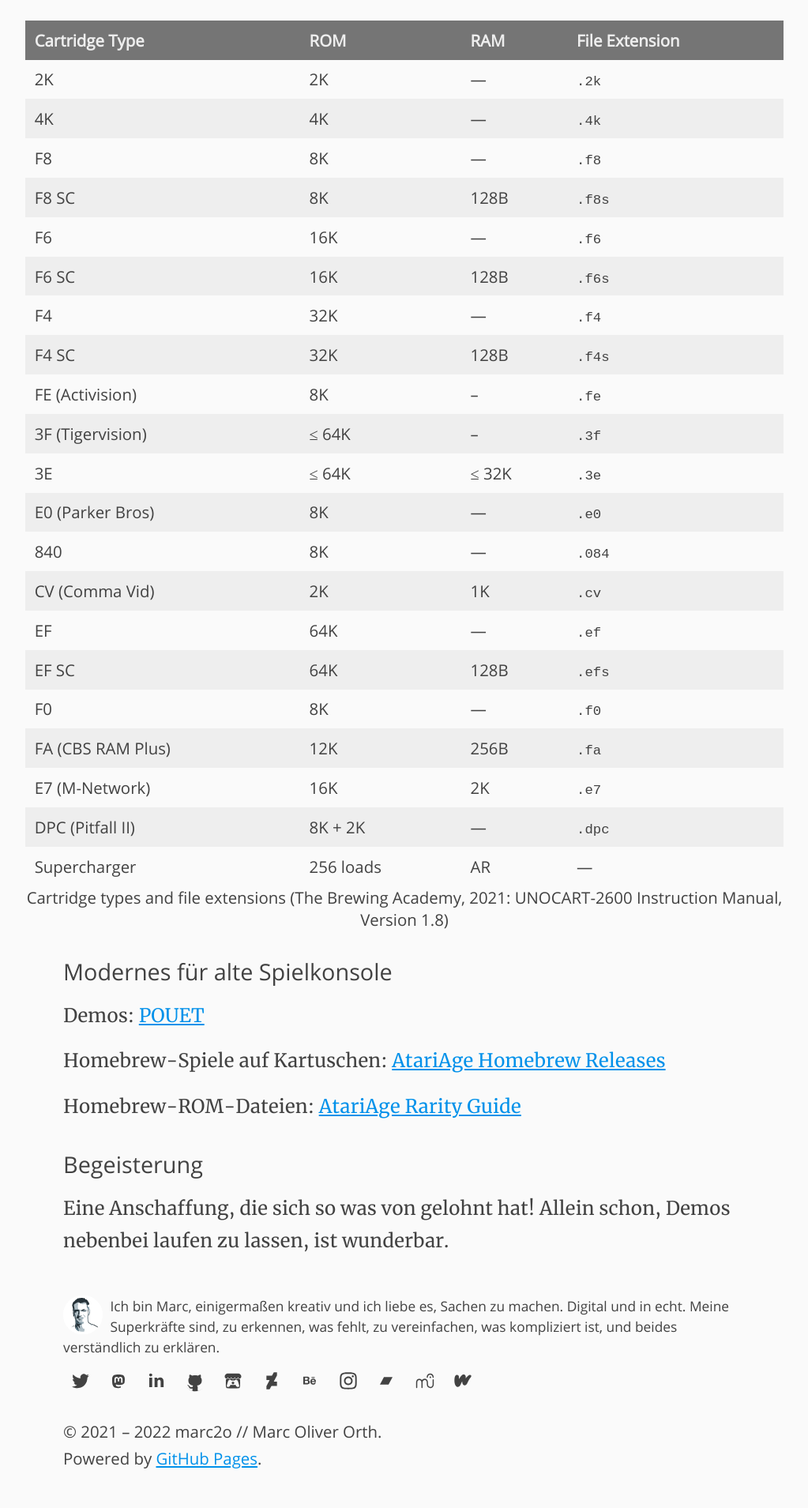
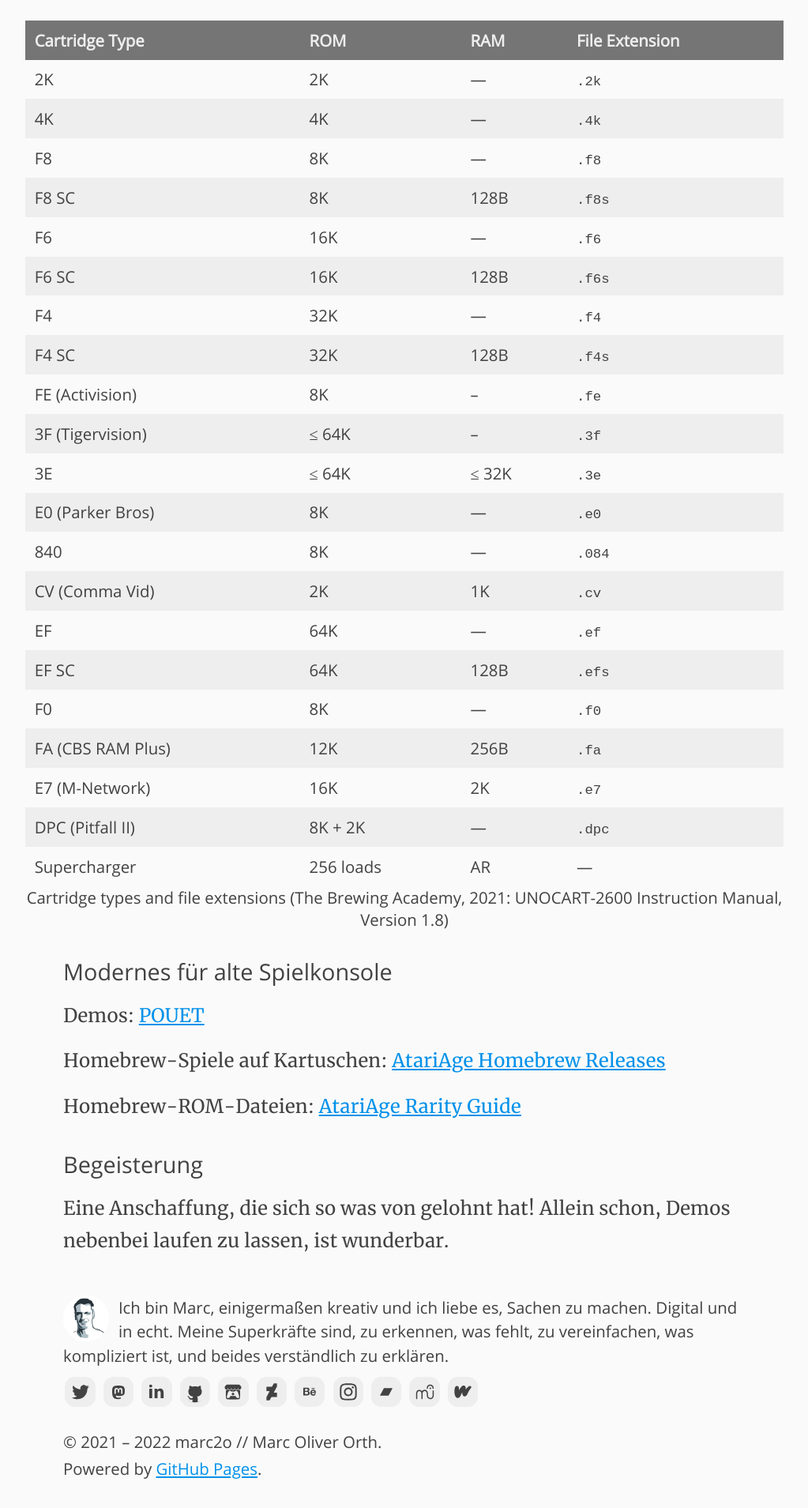
Before and after one commit to marc2o/marc2o.github.io, a Jekyll site: the page built from _posts/2021-07-16-UNOCART-2600.md, in a window 1280 px wide. Shown: the part 2482-4391 px from the top of the page at 79% size, without its empty margins (128-1151 px from the left). Built offline with Jekyll 4.4.1, drawn with Linux system fonts in a browser that asks for light colours.

Commit message:
Update article.css

```diff
--- a/assets/css/article.css
+++ b/assets/css/article.css
@@ -425,7 +425,7 @@ ul.follow li {
     padding: .2rem;
     margin: .2rem .15rem;
     border-radius: 33%;
-    background: var(--alt-fill-color);
+    background: var(--fill-color);
     cursor: pointer;
 }
 
@@ -455,7 +455,6 @@ ul.about {
 }
 
 ul.about>li {
-    font-size: 85%;
     line-height: 150%;
     margin: 0;
     font-family: var(--spot-font);
```
